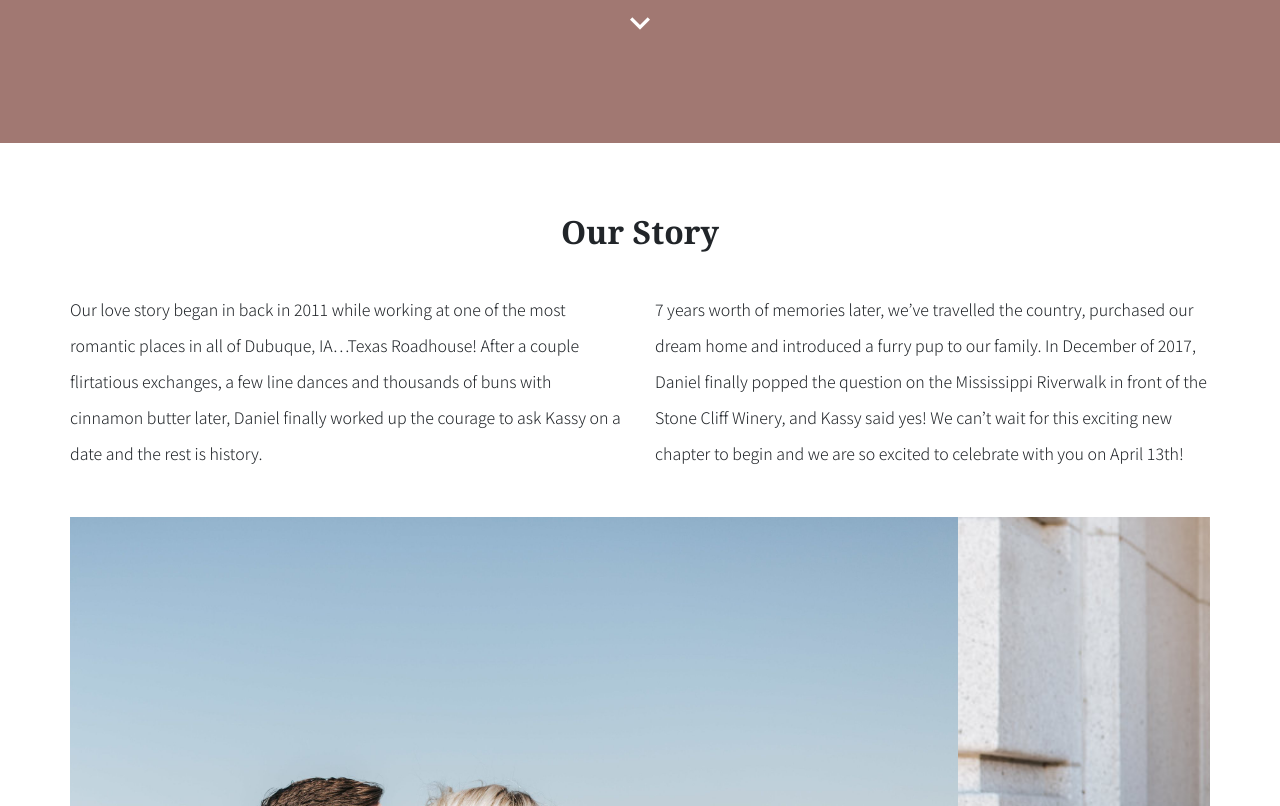
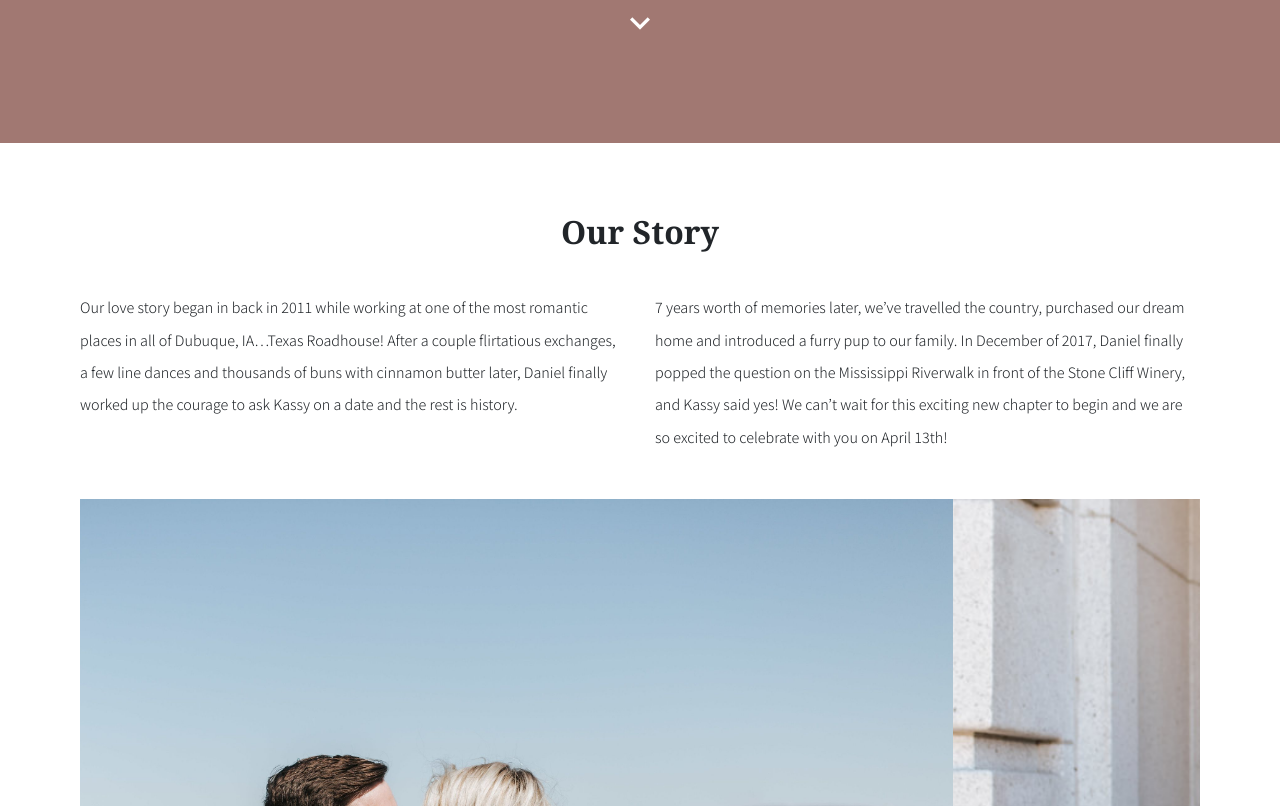
Before and after one commit to f0lson/kassyAndDaniel, a plain HTML site: page index.html in a window 1280 px wide. Shown: the part 1034-1840 px from the top of the page. Drawn offline with nearby package versions, Linux system fonts and the light colour scheme.

Commit message:
Added padding to Our Story section

```diff
--- a/css/style.css
+++ b/css/style.css
@@ -163,7 +163,7 @@ p {
 ===================================*/
 
 #story {
-    padding: 70px 0;
+    padding: 70px 10px;
 }
 
 #story .section-heading {
@@ -173,6 +173,10 @@ p {
 
 #story .row {
     margin-bottom: 30px;
+}
+
+#story p {
+    font-size: .9rem;
 }
 
 /*===================================
```
